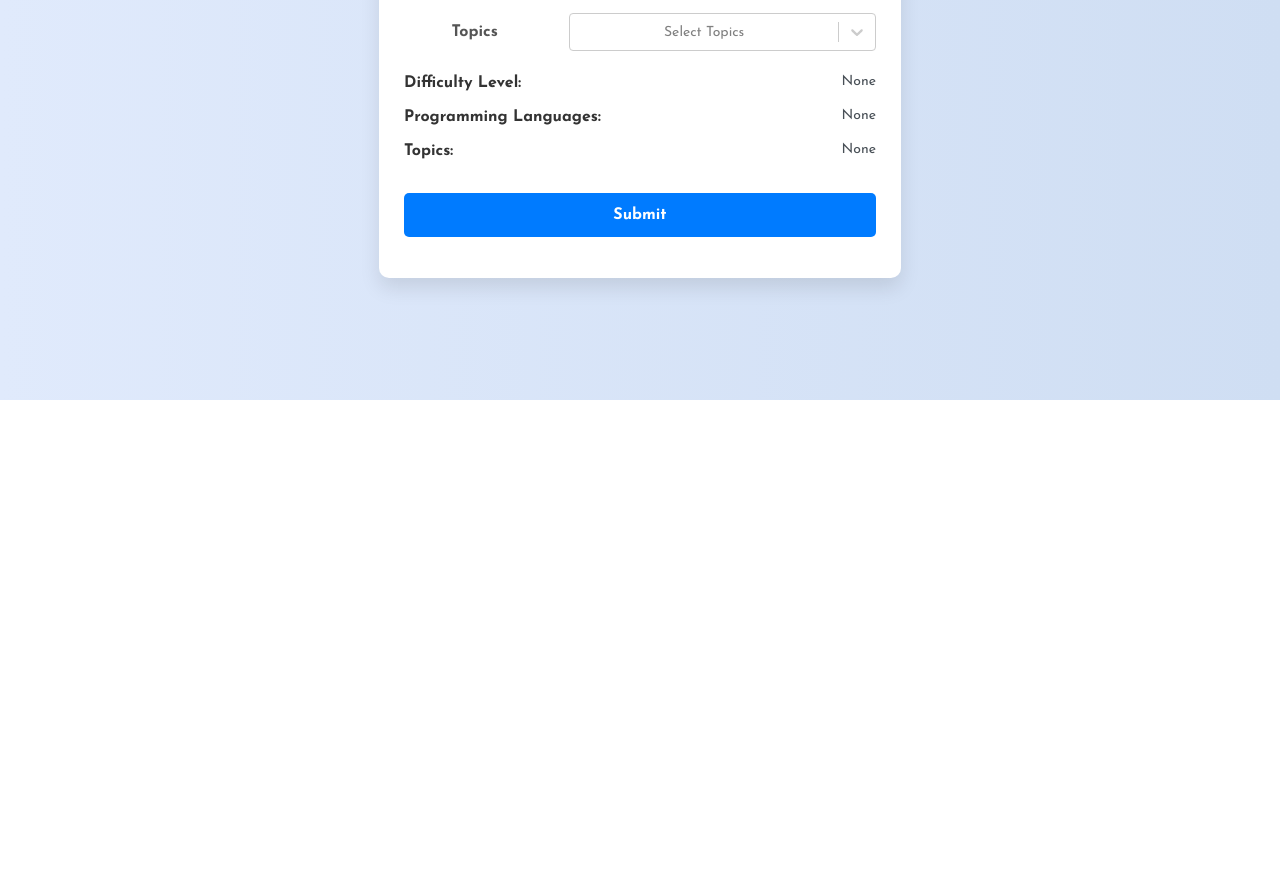
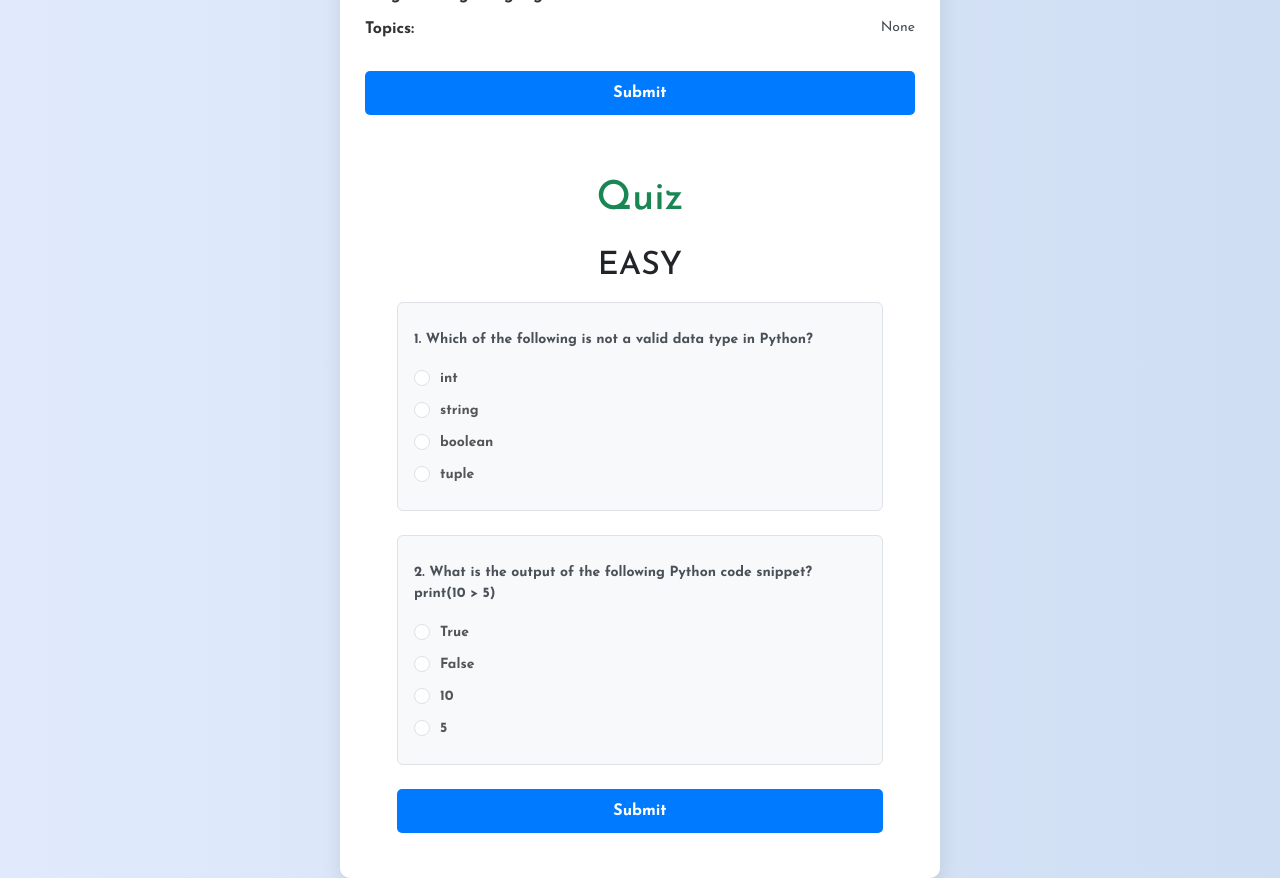
Before and after one commit to ankitpakhale/KANHAProgramming, a React (Create React App) app: page / in a window 1280 px wide. Shown: the part 400-1278 px from the top of the page. Before the commit the page ends 800 px from the top, so only its background shows below. Built offline with nearby package versions, Linux system fonts and the light colour scheme; a web font is replaced by a local one.

Commit message:
update README file add QuestionDisplay component

```diff
--- a/src/components/QuestionsDisplay.jsx
+++ b/src/components/QuestionsDisplay.jsx
@@ -1,15 +1,113 @@
-import React from 'react';
+import React, { useState } from 'react';
 import PropTypes from 'prop-types';
 
 export default function QuestionsDisplay({ qData }) {
-  var questionsData = qData.payload;
-  console.info(
-    '!!!!!!!!!!!!!!!!!!!!!!!!!!!!!!!!!!!! questionsData: ',
-    questionsData
+  const questionsData = qData.payload;
+
+  const [userAnswers, setUserAnswers] = useState({});
+  const [score, setScore] = useState(null);
+
+  const handleOptionChange = (
+    difficultyLevel,
+    questionIndex,
+    selectedOption
+  ) => {
+    setUserAnswers((prevAnswers) => ({
+      ...prevAnswers,
+      [difficultyLevel]: {
+        ...prevAnswers[difficultyLevel],
+        [questionIndex]: selectedOption,
+      },
+    }));
+  };
+
+  const handleSubmit = () => {
+    let localScore = 0;
+
+    // calculate score only for 'easy' type questions
+    if (questionsData.easy) {
+      questionsData.easy.forEach((question, index) => {
+        if (
+          userAnswers.easy &&
+          userAnswers.easy[index] === question.correct_answer
+        ) {
+          localScore++;
+        }
+      });
+    }
+
+    setScore(localScore);
+  };
+
+  return (
+    <div className="container mt-4" style={{ maxWidth: '600px' }}>
+      {/* quiz title */}
+      <h1 className="text-center text-success mb-4">Quiz</h1>
+      {Object.keys(questionsData).map((difficultyLevel) => {
+        // show the difficulty section only if data exists
+        if (questionsData[difficultyLevel]?.length > 0) {
+          return (
+            <div key={difficultyLevel} className="mb-4">
+              {/* difficulty title */}
+              <h2 className="text-center text-dark mb-3">
+                {difficultyLevel.toUpperCase()}
+              </h2>
+              <ul className="list-unstyled">
+                {questionsData[difficultyLevel].map((question, index) => (
+                  <li key={index} className="mb-4 p-3 border rounded bg-light">
+                    <p className="fw-bold text-start mb-3">
+                      {index + 1}. {question.question}
+                    </p>
+                    <form>
+                      {question.options.map((option, i) => (
+                        <div className="form-check text-start mb-2" key={i}>
+                          <input
+                            className="form-check-input"
+                            type="radio"
+                            name={`question-${difficultyLevel}-${index}`}
+                            value={option}
+                            id={`option-${difficultyLevel}-${index}-${i}`}
+                            onChange={() =>
+                              handleOptionChange(difficultyLevel, index, option)
+                            }
+                            checked={
+                              userAnswers[difficultyLevel]?.[index] === option
+                            }
+                            style={{ marginRight: '10px' }}
+                          />
+                          <label
+                            className="form-check-label"
+                            htmlFor={`option-${difficultyLevel}-${index}-${i}`}
+                          >
+                            {option}
+                          </label>
+                        </div>
+                      ))}
+                    </form>
+                  </li>
+                ))}
+              </ul>
+            </div>
+          );
+        }
+        return null; // do not render if there are no questions for the difficulty level
+      })}
+      {/* submit button */}
+      <button className="btn btn-success w-100" onClick={handleSubmit}>
+        Submit
+      </button>
+      {/* score display */}
+      {score !== null && (
+        <div className="mt-4 alert alert-info text-center">
+          <strong>Your Score: {score}</strong>
+        </div>
+      )}
+    </div>
   );
-  return <div>QuestionsDisplay</div>;
 }
 
 QuestionsDisplay.propTypes = {
-  qData: PropTypes.array.isRequired, // datatype of qData
+  qData: PropTypes.shape({
+    payload: PropTypes.object.isRequired,
+  }).isRequired,
 };
--- a/src/components/QuestionsForm.jsx
+++ b/src/components/QuestionsForm.jsx
@@ -2,7 +2,7 @@ import React, { useState } from 'react';
 import Select from 'react-select';
 
 import fetchData from '../api/fetcher';
-import { API_ENDPOINTS } from '../utils/constants';
+import { API_ENDPOINTS, Q_DATA } from '../utils/constants';
 import QuestionsDisplay from './QuestionsDisplay';
 
 export default function QuestionsForm() {
@@ -12,7 +12,7 @@ export default function QuestionsForm() {
   const [selectedTopics, setSelectedTopics] = useState([]);
   const [customTopics, setCustomTopics] = useState([]);
 
-  const [questionsData, setQuestionsData] = useState(null); // State for API data
+  const [questionsData, setQuestionsData] = useState(Q_DATA); // State for API data
   // const [isLoading, setIsLoading] = useState(false); // State for loading
   const [error, setError] = useState(null); // State for errors
 
@@ -336,7 +336,7 @@ export default function QuestionsForm() {
         </div>
       </form>
 
-      {/* Showing question data to QuestionsDisplay component */}
+      {/* show question data if available */}
       {questionsData && (
         <div style={{ padding: '20px' }}>
           <QuestionsDisplay qData={questionsData} />
--- a/src/utils/constants.js
+++ b/src/utils/constants.js
@@ -2,3 +2,26 @@ export const API_ENDPOINTS = {
   GENERATE_QUESTIONS: 'generate-questions',
   ANSWER_EVALUATION: 'answer-evaluation',
 };
+
+export const Q_DATA = {
+  status: true,
+  payload: {
+    easy: [
+      {
+        question: 'Which of the following is not a valid data type in Python?',
+        options: ['int', 'string', 'boolean', 'tuple'],
+        correct_answer: 'tuple',
+      },
+      {
+        question:
+          'What is the output of the following Python code snippet?\n\nprint(10 > 5)',
+        options: ['True', 'False', '10', '5'],
+        correct_answer: 'True',
+      },
+    ],
+    medium: [],
+    hard: [],
+  },
+  message: 'Questions Generated Successfully',
+  status_code: 200,
+};
```
Also changed, not shown: 1 other file (tests, documents, lock files or other folders).
